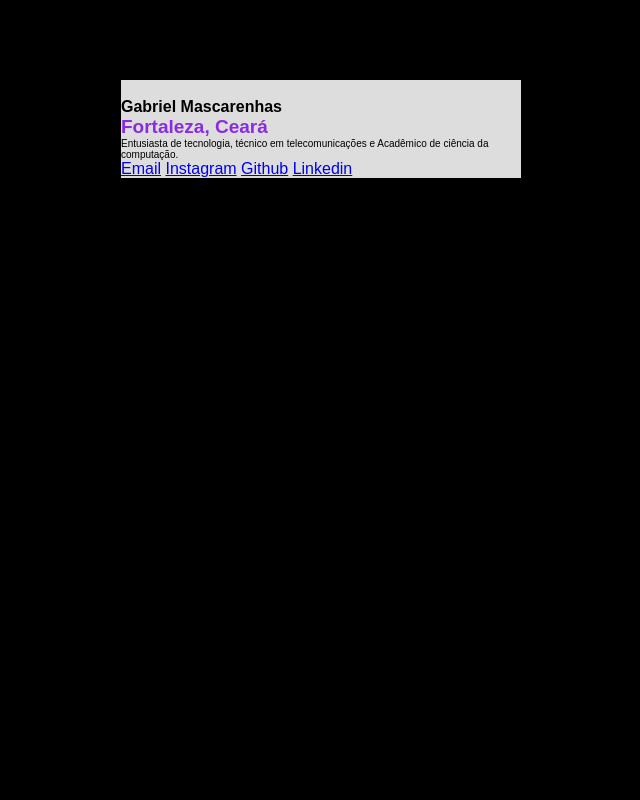
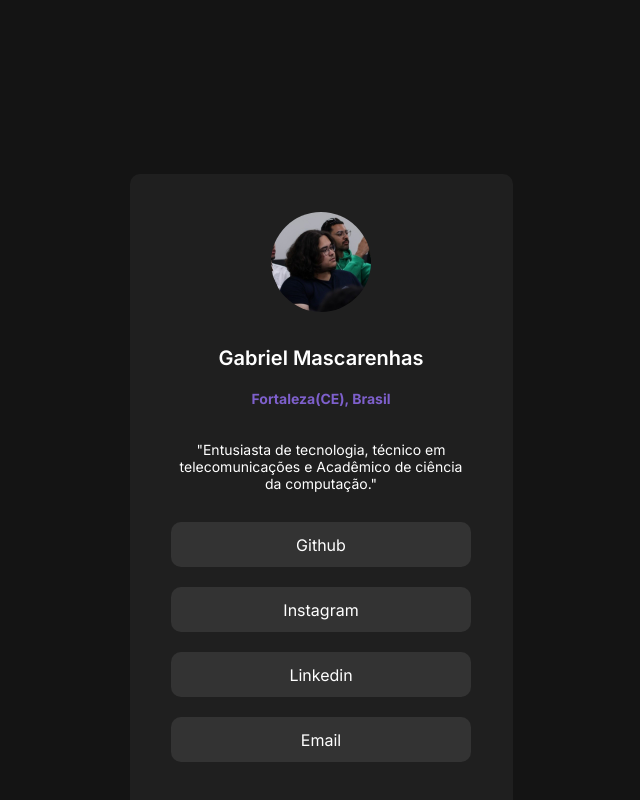
Before and after one commit to gabrmascarenhas/linktree, a plain HTML site: page index.html in a window 1280 px wide. Shown: the whole page, without its empty margins (319-959 px from the left). Drawn offline with Linux system fonts and the light colour scheme.

Commit message:
Projeto finalizado

```diff
--- a/index.html
+++ b/index.html
@@ -8,15 +8,16 @@
 </head>
 <body>
     <div class="container">
-        <img src="" alt="">
+        <img src="img/1742340987332.jpeg" alt="">
         <h1>Gabriel Mascarenhas</h1>
-        <h2>Fortaleza, Ceará</h2>
-        <p>Entusiasta de tecnologia, técnico em telecomunicações e Acadêmico de ciência da computação.</p>
+        <h2>Fortaleza(CE), Brasil</h2>
+        <p>"Entusiasta de tecnologia, técnico em telecomunicações e Acadêmico de ciência da computação."</p>
         <div>
-            <a href="mailto:gabrmmascarenhas@gmail.com">Email</a>
-            <a href="https://instagram.com/gabrmascarenhas_">Instagram</a>
-            <a href="https://github.com/gabrmascarenhas">Github</a>
-            <a href="https://www.linkedin.com/in/gabr-mascarenhas">Linkedin</a>
+
+            <button><a href="https://github.com/gabrmascarenhas">Github</a></button><br>
+            <button><a href="https://instagram.com/gabrmascarenhas_">Instagram</a></button><br>
+            <button ><a class="last" href="https://www.linkedin.com/in/gabr-mascarenhas">Linkedin</a></button><br>
+            <button> <a href="mailto:gabrmmascarenhas@gmail.com">Email</a> </button><br>
         </div>
 
     </div>
--- a/style.css
+++ b/style.css
@@ -1,28 +1,71 @@
+@import url('https://fonts.googleapis.com/css2?family=Inter:ital,opsz,wght@0,14..32,100..900;1,14..32,100..900&display=swap');
+
 *{
+    font-family: "Inter", sans-serif;
     margin:0;
     padding:0;
     border:0;
     box-sizing: border-box;
-    font-family: Arial, Helvetica, sans-serif;
     font-size: 16px;
+    color: white;
+    text-align: center;
 }
 
 body{
-    background-color: black;
+    background-color:hsl(0, 0%, 8%);
     display: flex;
     justify-content: center;
     padding-top: 80px;
     padding-left: 16px;
     padding-right: 16px;
+
 }
 .container{
-    width: 400px;
-    background-color: #dddddd;
+    margin-top: 94px;
+    justify-content: center;
+    width: 383px;
+    background-color:hsl(0, 0%, 12%);
+    height: 650px;
+    img{
+        margin-top: 38px;
+        width: 100px;
+        border-radius: 100px;
+        margin-bottom: 30px;
+    }
+   border-radius: 10px;
 }
 h2{
-    font-size: 19px;
-    color: blueviolet;
+    font-size: 14px;
+    color: #7e60cc;
+    margin-bottom: 34px;
+    font-weight: 700;
 }
 p{
-    font-size: 10px;
+    margin-left:40px ;
+    margin-right: 40px;
+    font-size: 14px;
+    margin-bottom: 30px;
 }
+h1{
+    text-align: center;
+    margin-bottom: 20px;
+    font-weight:600;
+    font-size: 20px;
+}
+button{
+    margin-bottom: 20px;
+    background-color:hsl(0, 0%, 20%);
+    height: 45px;
+    width: 300px;
+    border-radius: 10px;
+
+}
+
+a{
+    text-decoration: none;
+}
+button:hover{
+    background-color: #7e60cc;
+    transition: 0.8s;
+
+}
```
Also changed, not shown: img/1742340987332.jpeg (added).
